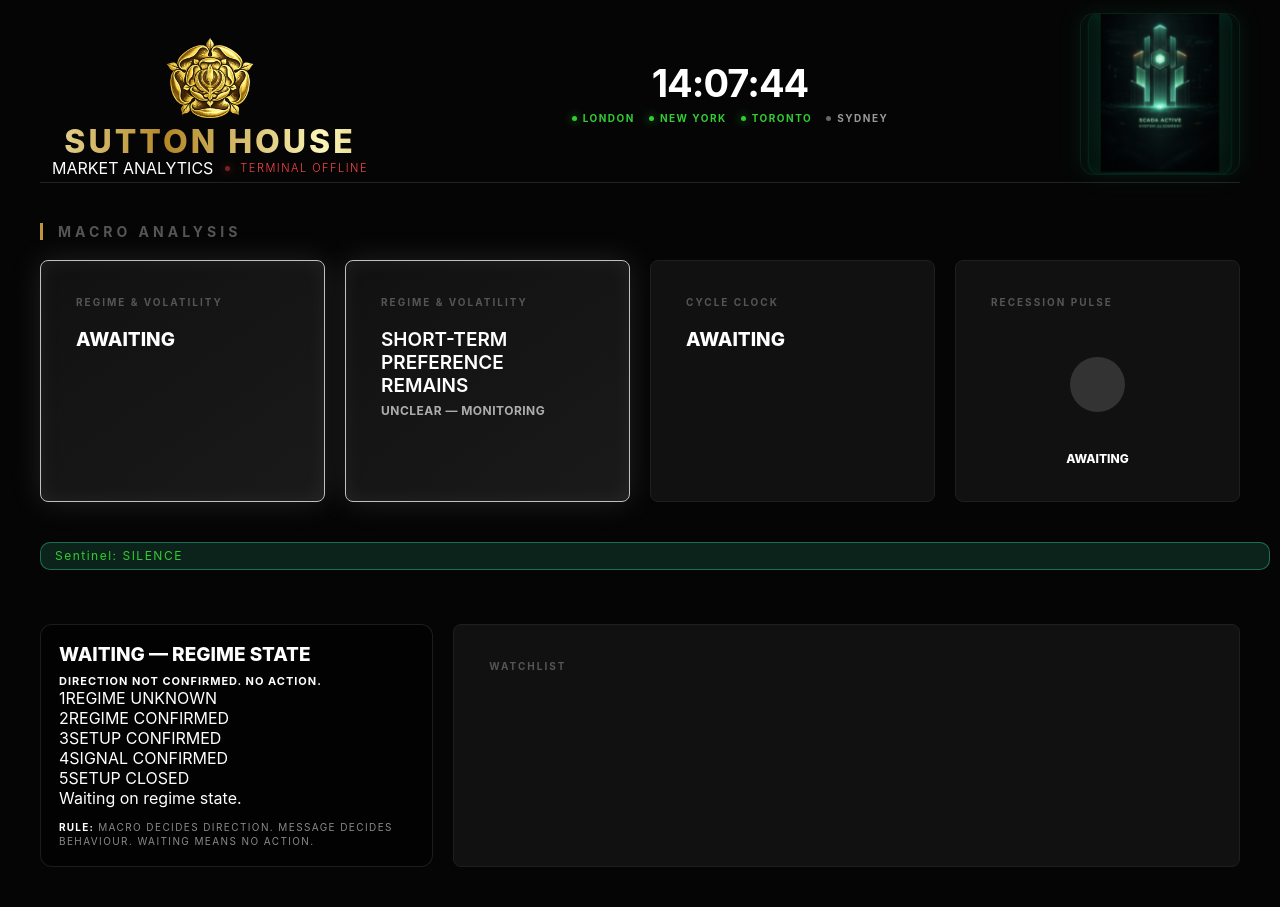
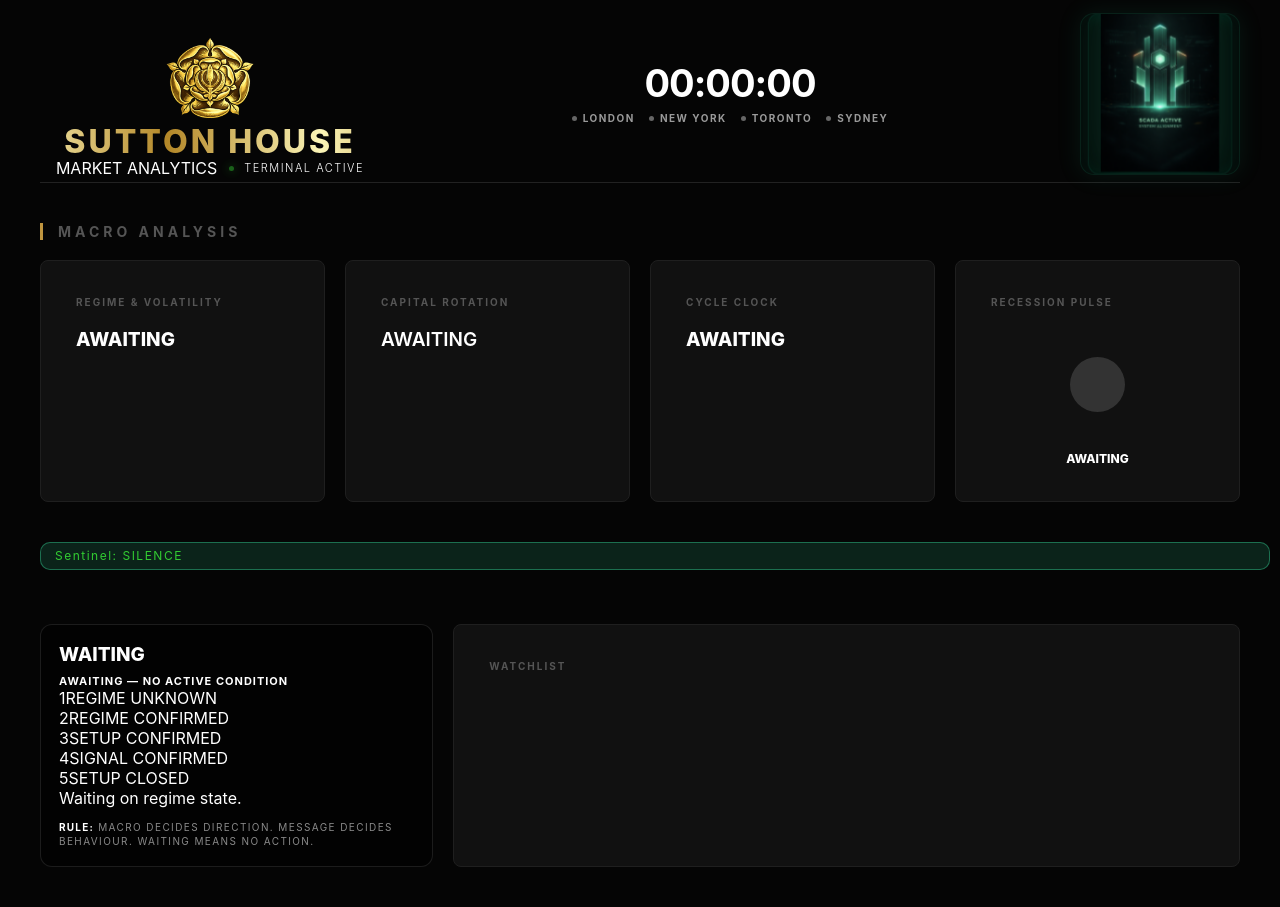
Before and after one commit to SJAGSINGH/SuttonHouse-MarkMon, a Flask app: page / in a window 1280 px wide. Run offline with Flask 3, Linux system fonts and the light colour scheme; some libraries are stand-ins or nearby versions.

Commit message:
Update index.html

```diff
--- a/templates/index.html
+++ b/templates/index.html
@@ -729,7 +729,7 @@ body.war-room .scada-card{
     </div>
 
     <div class="card" id="card-2">
-      <h3 id="h3-2">Regime &amp; Volatility</h3>
+      <h3 id="h3-2">Capital Rotation</h3>
       <div class="primary-text" id="val-2">AWAITING</div>
       <div class="secondary-text" id="sub-2"></div>
       <div id="gauge-2" style="display:none;"></div>
@@ -1129,8 +1129,9 @@ function _updateDebugBtn() {
   setFounderUnlocked(true);   // <-- ADD THIS
   secretMode = true;
   // Hide public Card2 status line in secret mode (prevents bleed)
-  const v2b = document.getElementById('val-2b');
+  const v2b = document.getElementById('sub-2');
   if (v2b) v2b.style.display = 'none';
+
 
   _updateDebugBtn();
 
@@ -1160,8 +1161,9 @@ function _updateDebugBtn() {
   if (exitBtn) exitBtn.style.display = 'none';
 
   // restore public Card2 status line
-  const v2b = document.getElementById('val-2b');
+  const v2b = document.getElementById('sub-2');
   if (v2b) v2b.style.display = '';
+
 
   hideGauge('gauge-1'); hideGauge('gauge-2'); hideGauge('gauge-3');
   setText('h3-1','Regime & Volatility'); setText('h3-2','Capital Rotation'); setText('h3-3','CYCLE CLOCK');
@@ -1209,7 +1211,9 @@ function _updateDebugBtn() {
   });
 
 
-  setText('val-2','SHORT-TERM PREFERENCE REMAINS'); setText('val-2b','UNCLEAR — MONITORING');
+  setText('val-2','SHORT-TERM PREFERENCE REMAINS');
+  setText('sub-2','UNCLEAR — MONITORING');
+
 
 
  // --- Card 1 defaults ONLY if regime not present in this update
@@ -1647,8 +1651,8 @@ if (!secretMode) {
 
     // ✅ allow either id for the status line (depending on your HTML)
     const v2b =
-      document.getElementById("val-2b") ||
-      document.getElementById("sub-2");
+      const v2b = document.getElementById("sub-2");
+
 
     if (!c2 || !v2 || !v2b) {
       console.warn("[CARD2] missing DOM nodes", { c2:!!c2, v2:!!v2, v2b:!!v2b });
```
